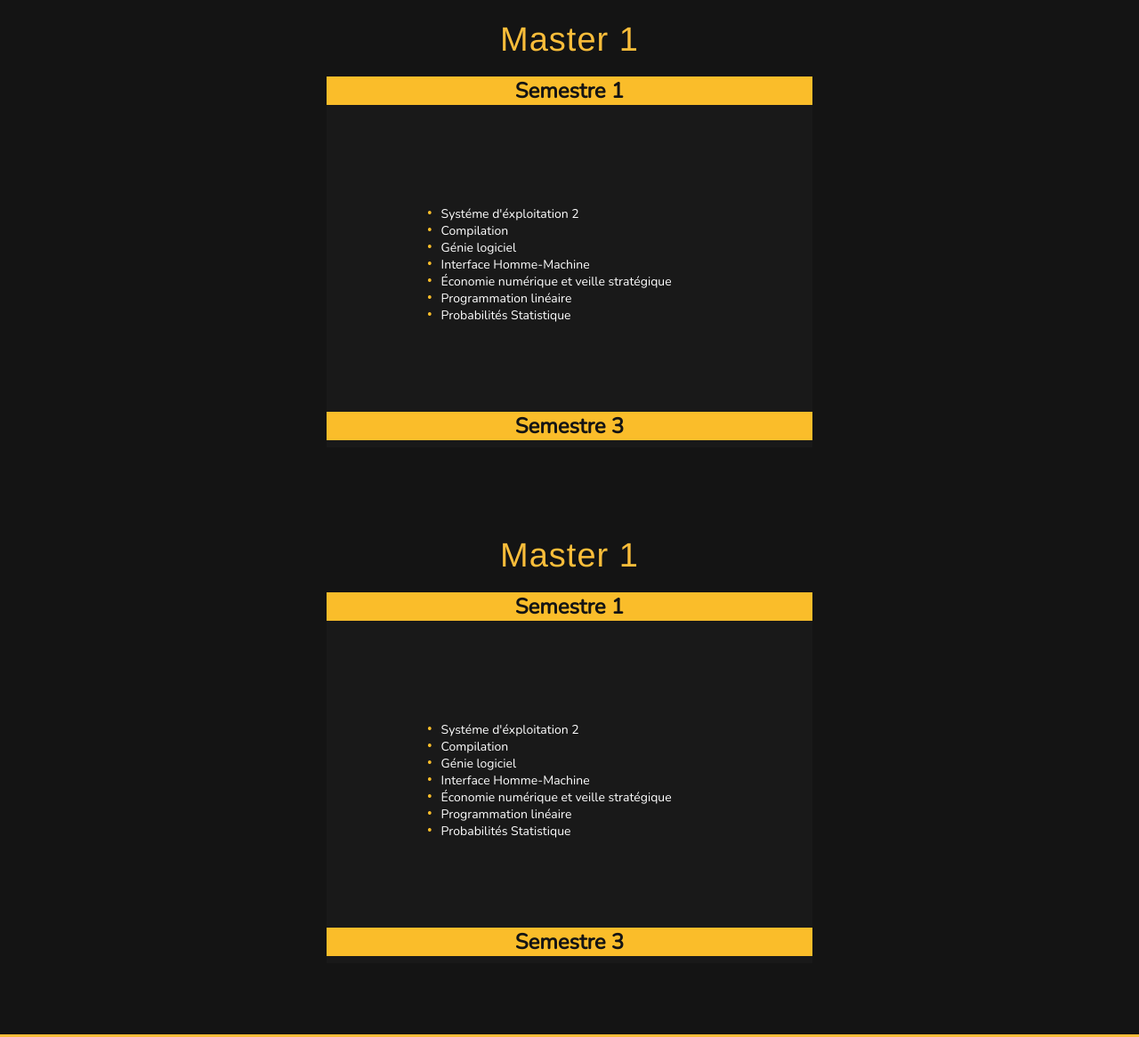
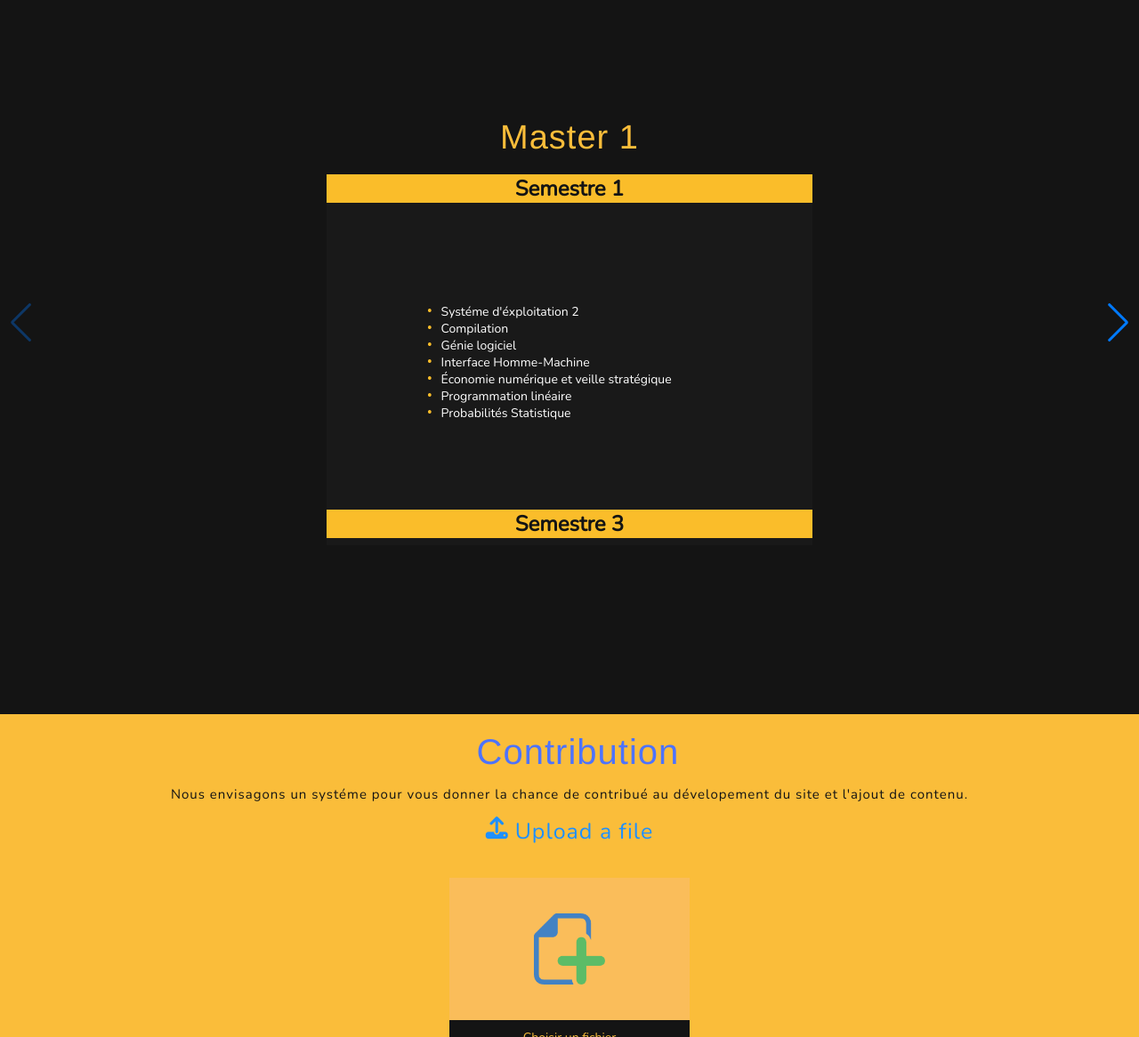
Before and after one commit to Blackya-de/Tamusni, a plain HTML site: page index.html in a window 1280 px wide. Shown: the part 3037-4203 px from the top of the page at 89% size. Drawn offline with nearby package versions, Linux system fonts and the light colour scheme.

Commit message:
swiper working

```diff
--- a/css/style.css
+++ b/css/style.css
@@ -1,7 +1,6 @@
 *{
   margin : 0;
   padding : 0;
-  overflow-x: hidden;
 }
 h2,p,h1,a{
   font-family: 'Nunito', sans-serif;
@@ -80,7 +79,6 @@ a{
   display : grid;
   grid-template-columns : 50% 50%;
   padding-top: 100px;
-  margin-top : 2cm;
 }
 .header-info{
   padding : 1cm;
--- a/index.html
+++ b/index.html
@@ -1,5 +1,6 @@
 <!DOCTYPE html>
 <html>
+
 <head>
   <meta charset="utf-8">
   <meta name="viewport" content="width=device-width, initial-scale=1.0">
@@ -7,16 +8,17 @@
   <link href="https://fonts.googleapis.com/css2?family=Nunito:wght@300&display=swap" rel="stylesheet">
   <link rel="stylesheet" href="css/style.css" media="screen and (min-width:700px)">
   <link rel="stylesheet" href="css/style.min.css" media="screen and (max-width:700px)">
-    <link rel="stylesheet" href="css/swiper.css">
-    <link rel="stylesheet" href="css/swiper.min.css">
+  <link rel="stylesheet" href="https://unpkg.com/swiper/swiper-bundle.css">
+  <link rel="stylesheet" href="https://unpkg.com/swiper/swiper-bundle.min.css">
   <script src="https://kit.fontawesome.com/1c84e8a5c3.js" crossorigin="anonymous"></script>
   <title>Tamusni</title>
 </head>
+
 <body>
   <header>
     <div class="nav-bar-bg">
       <div class="nav-bar">
-          <div class ="logo">
+        <div class="logo">
           <a href="#">ⵜⴰⵎⵓⵙⵏⵉ</a>
         </div>
         <div class="hamburger">
@@ -61,7 +63,9 @@
     <h1>License1</h1>
     <div class="row-2">
       <div class="semestre-x semestre-l">
-          <a href="#"><h2>Semestre 1</h2></a>
+        <a href="#">
+          <h2>Semestre 1</h2>
+        </a>
         <ul>
           <li><span>&bull;</span><a href="#">Analyse 1</a></li>
           <li><span>&bull;</span><a href="#">Algébre 1</a></li>
@@ -73,7 +77,9 @@
         </ul>
       </div>
       <div class="semestre-x semestre-r">
-          <a href="#"><h2>Semestre 2</h2></a>
+        <a href="#">
+          <h2>Semestre 2</h2>
+        </a>
         <ul>
           <li><span>&bull;</span><a href="#">Analyse 2</a></li>
           <li><span>&bull;</span><a href="#">Algébre 2</a></li>
@@ -90,7 +96,9 @@
     <h1>License 2</h1>
     <div class="row-2">
       <div class="semestre-x semestre-l">
-          <a href="#"><h2>Semestre 3</h2></a>
+        <a href="#">
+          <h2>Semestre 3</h2>
+        </a>
         <ul>
           <li><span>&bull;</span><a href="#">Algorithmique et structure des données</a></li>
           <li><span>&bull;</span><a href="#">Architecture des ordinateurs</a></li>
@@ -102,7 +110,9 @@
         </ul>
       </div>
       <div class="semestre-x semestre-r">
-          <a href="#"><h2>Semestre 4 </h2></a>
+        <a href="#">
+          <h2>Semestre 4 </h2>
+        </a>
         <ul>
           <li><span>&bull;</span><a href="#">Théorie des languages</a></li>
           <li><span>&bull;</span><a href="#">Systéme d'éxploitation 1</a></li>
@@ -119,7 +129,9 @@
     <h1>License 3</h1>
     <div class="row-2">
       <div class="semestre-x semestre-l">
-          <a href="#"><h2>Semestre 5</h2></a>
+        <a href="#">
+          <h2>Semestre 5</h2>
+        </a>
         <ul>
           <li><span>&bull;</span><a href="#">Systéme d'éxploitation 2</a></li>
           <li><span>&bull;</span><a href="#">Compilation</a></li>
@@ -131,7 +143,9 @@
         </ul>
       </div>
       <div class="semestre-x semestre-r">
-          <a href="#"><h2>Semestre 6</h2></a>
+        <a href="#">
+          <h2>Semestre 6</h2>
+        </a>
         <ul>
           <li><span>&bull;</span><a href="#">Application Mobile</a></li>
           <li><span>&bull;</span><a href="#">Sécurité informatique</a></li>
@@ -145,6 +159,10 @@
     </div>
   </section>
   <section class="master-t">
+    <div class="swiper-container">
+      <div class="swiper-wrapper">
+
+        <div class="swiper-slide">
           <div class="container semestre-l" id="Master1">
             <h1>Master 1</h1>
             <div class="semestre-t active">
@@ -173,10 +191,8 @@
             </div>
           </div>
         </div>
-      </div>
-    </section>
-    <section class="master-t">
-      <div class="container semestre-l" id="Master2">
+        <div class="swiper-slide">
+          <div class="container semestre-l" id="Master1">
             <h1>Master 1</h1>
             <div class="semestre-t active">
               <h2>Semestre 1</h2>
@@ -204,17 +220,27 @@
             </div>
           </div>
         </div>
+
+      </div>
+      <div class="swiper-button-prev"></div>
+      <div class="swiper-button-next"></div>
+    </div>
+    </div>
     </div>
   </section>
+
   <section class="contribution">
     <h1>Contribution</h1>
-      <p>Nous envisagons un systéme pour vous donner la chance de contribué au dévelopement du site et l'ajout de contenu.</p>
+    <p>Nous envisagons un systéme pour vous donner la chance de contribué au dévelopement du site et l'ajout de contenu.
+    </p>
     <ul class="fa-text">
       <li><span style="font-size: 25px; color: Dodgerblue;">
           <i class="fas fa-upload"></i>
         </span>
       </li>
-        <li><h2>Upload a file</h2></li>
+      <li>
+        <h2>Upload a file</h2>
+      </li>
     </ul>
     <div class="contribution-box">
       <img src="img/file.png" alt="" width="80px" height="80px">
@@ -227,11 +253,15 @@
       <div class="contact-us-info">
         <ul>
           <li> <span id="cross">&cross;</span> </li>
-            <li><p>On cas de problémes ou d'erreur lors de votre visite au site veuillez nous contacter.</p></li>
+          <li>
+            <p>On cas de problémes ou d'erreur lors de votre visite au site veuillez nous contacter.</p>
+          </li>
         </ul>
         <ul>
           <li> <span id="checkmark">&checkmark;</span> </li>
-            <li><p>Nous contacter pour des renseignement</p></li>
+          <li>
+            <p>Nous contacter pour des renseignement</p>
+          </li>
         </ul>
       </div>
       <div class="contact-form">
@@ -267,6 +297,9 @@
   <script src="js/script.js"></script>
   <script src="js/script2.js"></script>
   <script src="js/main.js"></script>
+  <script src="https://unpkg.com/swiper/swiper-bundle.js"></script>
+  <script src="https://unpkg.com/swiper/swiper-bundle.min.js"></script>
 
 </body>
+
 </html>
--- a/js/script.js
+++ b/js/script.js
@@ -46,3 +46,17 @@ hamburger.addEventListener('click', ()=>{
     line.classList.toggle("open");
   });
 })
+
+
+/*-----------------------------swiper*/
+var mySwiper = new Swiper('.swiper-container', {
+
+
+  // Navigation arrows
+  navigation: {
+    nextEl: '.swiper-button-next',
+    prevEl: '.swiper-button-prev',
+  },
+
+
+})
```
Also changed, not shown: css/style.min.css. Lines whose indentation alone changed are shown as unchanged.
